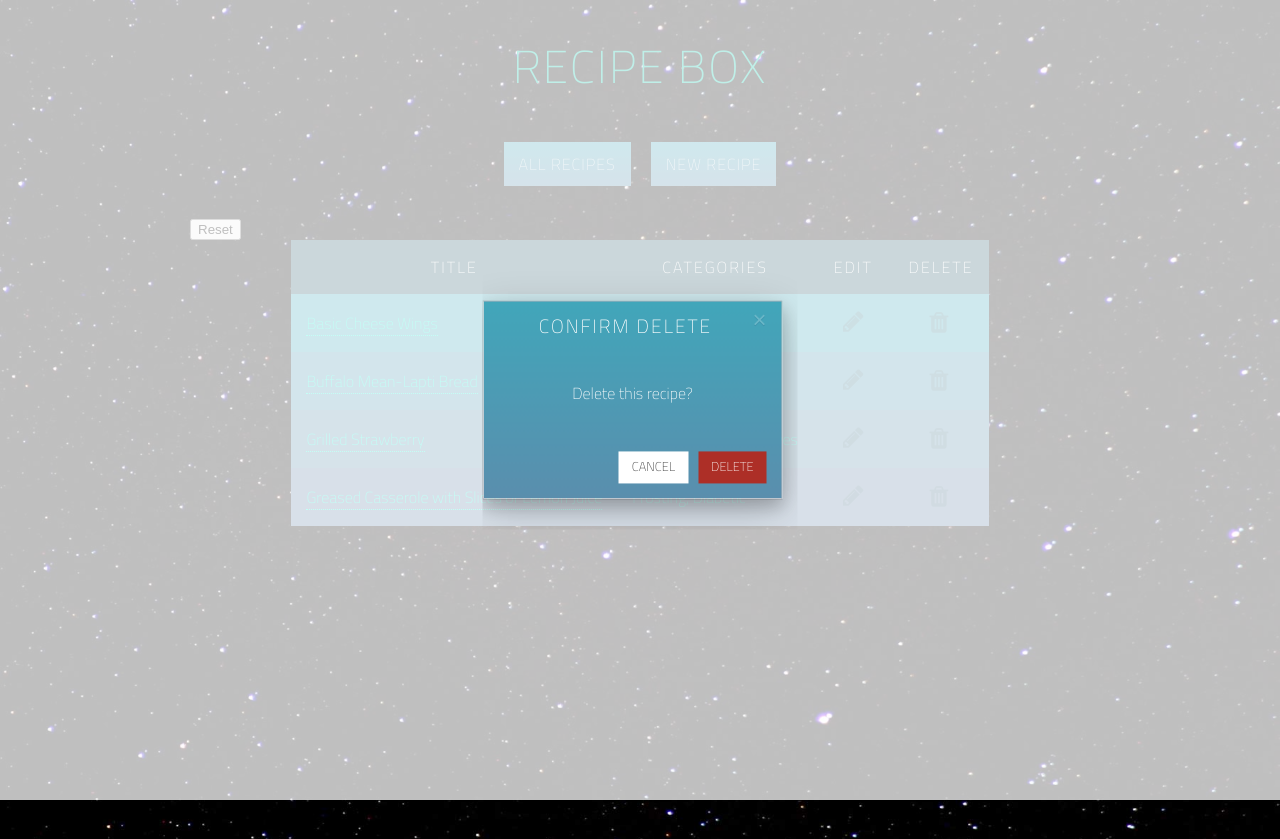
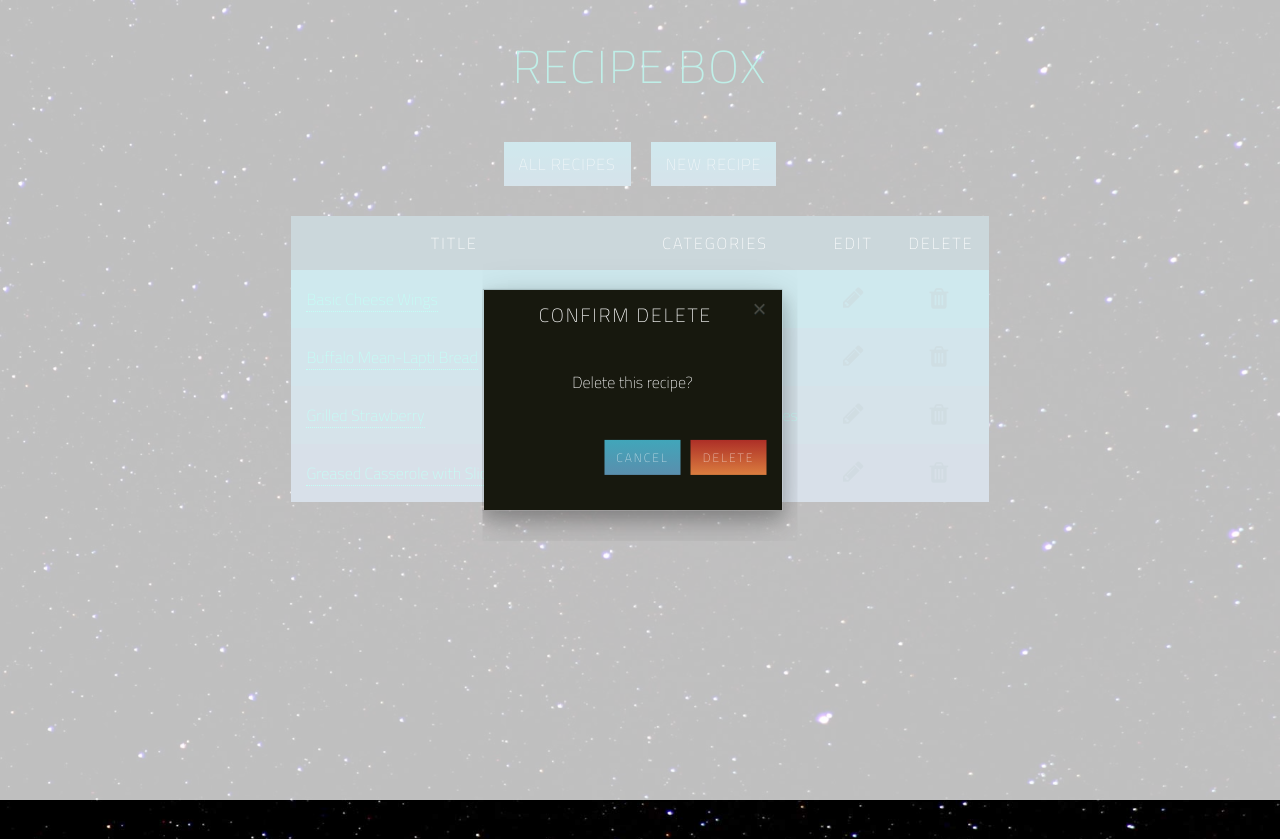
Before and after one commit to rifkegribenes/recipe-box, a React app: page / in a window 1280 px wide. Both pictures are taken after a click on the button 938 px from the left and 321 px from the top of the page. Built offline with nearby package versions, Linux system fonts and the light colour scheme.

Commit message:
fixed modal buttons, confirmation messages

```diff
--- a/src/containers/EditRecipe.jsx
+++ b/src/containers/EditRecipe.jsx
@@ -17,6 +17,7 @@ class EditRecipe extends React.Component {
         categories: [],
         source: {},
       },
+      msg: false,
      };
     this.handleChange = this.handleChange.bind(this);
     this.handleSubmit = this.handleSubmit.bind(this);
@@ -48,16 +49,24 @@ handleSubmit(event) {
     let key = this.state.key;
     let ingredients = this.state.recipe.ingredientString.split('\n');
     let instructions = this.state.recipe.instructionString.split('\n');
-    this.setState({
+    this.setState(prevState => {
+      return {
       recipe: {
         ingredients,
         instructions
-      }
-    })
+      },
+      msg: true,
+    }
+    });
     recipes[key] = this.state.recipe;
     this.setState(prevState => {
     localStorage.setItem('recipes', JSON.stringify(recipes));
-    this.props.history.push('/');
+    setTimeout(() => {
+        this.setState({
+          msg: false,
+        });
+  this.props.history.push('/');
+      }, 2000);
     return { recipes };
    });
   }
@@ -72,6 +81,7 @@ render() {
         <h2 className="newRecipe__banner">.:: Update Recipe ::.</h2>
         <div className="newRecipe__container">
           <form className="newRecipe__form">
+          {this.state.msg && <div className="recipeInd__message">Your recipe was saved.</div>}
             <input
               className="newRecipe__input c1"
               type="text" name="title"
@@ -112,7 +122,6 @@ render() {
               className="newRecipe__cancel newRecipe__button"
             >Cancel</Link>
             </div>
-            {this.state.msg && <div className="recipeInd__message">Your recipe was saved.</div>}
           </form>
         </div>
       </div>
--- a/src/containers/NewRecipe.jsx
+++ b/src/containers/NewRecipe.jsx
@@ -82,6 +82,7 @@ render() {
         <h2 className="newRecipe__banner">.:: Add Recipe ::.</h2>
         <div className="newRecipe__container">
           <form className="newRecipe__form">
+          {this.state.msg && <div className="recipeInd__message">Your recipe was saved.</div>}
             <input
               className="newRecipe__input c1"
               type="text" name="title"
@@ -120,7 +121,6 @@ render() {
               className="newRecipe__cancel newRecipe__button"
             ><span>Cancel</span></Link>
             </div>
-            {this.state.msg && <div className="recipeInd__message">Your recipe was saved.</div>}
           </form>
         </div>
       </div>
--- a/src/containers/RecipeIndex.jsx
+++ b/src/containers/RecipeIndex.jsx
@@ -100,7 +100,6 @@ render() {
     return (
 
       <div className="recipeInd__container">
-      <button onClick={() => this.onReset()}>Reset</button>
         <Modal
           isOpen={this.state.modalOpen}
           onAfterOpen={this.afterOpenModal}
@@ -131,13 +130,13 @@ render() {
                   onClick={this.closeModal}
                   className="modal__button modal__close--btn"
                   data-dismiss="modal"
-                >Cancel</button>
+                ><span>Cancel</span></button>
                 <button
                   type="button"
                   onClick={() => this.onDelete(this.state.deleteKey)}
                   className="modal__button modal__confirm"
                   data-dismiss="modal"
-                >Delete</button>
+                ><span>Delete</span></button>
               </div>
             </div>
           </div>
--- a/src/style.scss
+++ b/src/style.scss
@@ -125,21 +125,21 @@ body {
 
 .c1 {
 	background: #41A6BA;  /* fallback for old browsers */
-background: -webkit-linear-gradient(to bottom, #41A6BA, #4f99b4);  /* Chrome 10-25, Safari 5.1-6 */
+background: -webkit-linear-gradient(to bottom, #41A6BA, #4f99b4);
 background: linear-gradient(to bottom, #41A6BA, #4f99b4);
 }
 
 .c2 { background: #5a8ead;  /* fallback for old browsers */
-background: -webkit-linear-gradient(to bottom, #5a8ead, #6485a8);  /* Chrome 10-25, Safari 5.1-6 */
-background: linear-gradient(to bottom, #5a8ead, #6485a8); /* W3C, IE 10+/ Edge, Firefox 16+, Chrome 26+, Opera 12+, Safari 7+ */
+background: -webkit-linear-gradient(to bottom, #5a8ead, #6485a8);
+background: linear-gradient(to bottom, #5a8ead, #6485a8);
  }
 .c3 { background: #6e7aa4;  /* fallback for old browsers */
-background: -webkit-linear-gradient(to bottom, #6e7aa4, #7b6f9f);  /* Chrome 10-25, Safari 5.1-6 */
-background: linear-gradient(to bottom, #6e7aa4, #7b6f9f); /* W3C, IE 10+/ Edge, Firefox 16+, Chrome 26+, Opera 12+, Safari 7+ */
+background: -webkit-linear-gradient(to bottom, #6e7aa4, #7b6f9f);
+background: linear-gradient(to bottom, #6e7aa4, #7b6f9f);
  }
 .c4 { background: #7c6798;  /* fallback for old browsers */
-background: -webkit-linear-gradient(to bottom, #7c6798, #80699d);  /* Chrome 10-25, Safari 5.1-6 */
-background: linear-gradient(to bottom, #7c6798, #80699d); /* W3C, IE 10+/ Edge, Firefox 16+, Chrome 26+, Opera 12+, Safari 7+ */
+background: -webkit-linear-gradient(to bottom, #7c6798, #80699d);
+background: linear-gradient(to bottom, #7c6798, #80699d);
  }
 
 h1, h2, h3 {
@@ -179,8 +179,8 @@ h3 {
 	padding: 10px;
 	margin: 10px;
 	position: relative;
-		background: #41A6BA;  /* fallback for old browsers */
-background: -webkit-linear-gradient(to bottom, #41A6BA, #5a8ead);  /* Chrome 10-25, Safari 5.1-6 */
+	background: #41A6BA;
+	background: -webkit-linear-gradient(to bottom, #41A6BA, #5a8ead);
 	background: linear-gradient(to bottom, #41A6BA, #5a8ead);
 
 	&:after {
@@ -190,9 +190,9 @@ background: linear-gradient(to bottom, #41A6BA, #5a8ead);
 	  left: 0;
 	  width: 100%;
 	  height: 100%;
-  background: #41A6BA;  /* fallback for old browsers */
-background: -webkit-linear-gradient(to top, #41A6BA, #5a8ead);  /* Chrome 10-25, Safari 5.1-6 */
-background: linear-gradient(to top, #41A6BA, #5a8ead); /* W3C, IE 10+/ Edge, Firefox 16+, Chrome 26+, Opera 12+, Safari 7+ */
+	  background: #41A6BA;
+		background: -webkit-linear-gradient(to top, #41A6BA, #5a8ead);
+		background: linear-gradient(to top, #41A6BA, #5a8ead);
 	  -webkit-transition: all 300ms ease-in-out;
 	  transition: all 300ms ease-in-out;
 	  z-index: 2;
@@ -201,17 +201,16 @@ background: linear-gradient(to top, #41A6BA, #5a8ead); /* W3C, IE 10+/ Edge, Fir
 
 	&:hover {
 		color: white;
-	background: #41A6BA;  /* fallback for old browsers */
-background: -webkit-linear-gradient(to top, #41A6BA, #5a8ead);  /* Chrome 10-25, Safari 5.1-6 */
-background: linear-gradient(to top, #41A6BA, #5a8ead); /* W3C, IE 10+/ Edge, Firefox 16+, Chrome 26+, Opera 12+, Safari 7+ */
+		background: #41A6BA;
+		background: -webkit-linear-gradient(to top, #41A6BA, #5a8ead);
+		background: linear-gradient(to top, #41A6BA, #5a8ead);
 		-webkit-transition: all 300ms ease-in-out;
 	  transition: all 300ms ease-in-out;
-}
 
-&:hover:after {
+	  &:after {
 		opacity: 1;
 		}
-
+	}
 
 	& a {
 		color: inherit;
@@ -239,13 +238,12 @@ background: linear-gradient(to top, #41A6BA, #5a8ead); /* W3C, IE 10+/ Edge, Fir
 
 	&__form {
 		width: 100%;
+		padding: 20px;
+		margin: auto;
 
 		@include for-tablet-portrait-up {
 	        width: 80%;
 	      }
-
-	padding: 20px;
-	margin: auto;
 	}
 
 	&__banner {
@@ -315,7 +313,6 @@ background: linear-gradient(to top, #41A6BA, #5a8ead); /* W3C, IE 10+/ Edge, Fir
 		width: 100%;
 	}
 
-
 	&__button {
 			color: rgba(255,255,255,.7);
 			font-family: 'Titillium Web', sans-serif;
@@ -331,8 +328,8 @@ background: linear-gradient(to top, #41A6BA, #5a8ead); /* W3C, IE 10+/ Edge, Fir
 			-webkit-appearance: none;
 			border: none;
 			position: relative;
-		background: #41A6BA;  /* fallback for old browsers */
-background: -webkit-linear-gradient(to bottom, #41A6BA, #5a8ead);  /* Chrome 10-25, Safari 5.1-6 */
+			background: #41A6BA;
+			background: -webkit-linear-gradient(to bottom, #41A6BA, #5a8ead);
 			background: linear-gradient(to bottom, #41A6BA, #5a8ead);
 
 			& span {
@@ -347,9 +344,9 @@ background: linear-gradient(to bottom, #41A6BA, #5a8ead);
 			  left: 0;
 			  width: 100%;
 			  height: 100%;
-  background: #41A6BA;  /* fallback for old browsers */
-background: -webkit-linear-gradient(to top, #41A6BA, #5a8ead);  /* Chrome 10-25, Safari 5.1-6 */
-background: linear-gradient(to top, #41A6BA, #5a8ead); /* W3C, IE 10+/ Edge, Firefox 16+, Chrome 26+, Opera 12+, Safari 7+ */
+			  background: #41A6BA;
+				background: -webkit-linear-gradient(to top, #41A6BA, #5a8ead);
+				background: linear-gradient(to top, #41A6BA, #5a8ead);
 			  -webkit-transition: all 300ms ease-in-out;
 			  transition: all 300ms ease-in-out;
 			  z-index: 2;
@@ -359,14 +356,14 @@ background: linear-gradient(to top, #41A6BA, #5a8ead); /* W3C, IE 10+/ Edge, Fir
 			&:hover {
 				color: white;
 				background: #41A6BA;  /* fallback for old browsers */
-background: -webkit-linear-gradient(to top, #41A6BA, #5a8ead);  /* Chrome 10-25, Safari 5.1-6 */
-background: linear-gradient(to top, #41A6BA, #5a8ead); /* W3C, IE 10+/ Edge, Firefox 16+, Chrome 26+, Opera 12+, Safari 7+ */
+				background: -webkit-linear-gradient(to top, #41A6BA, #5a8ead);
+				background: linear-gradient(to top, #41A6BA, #5a8ead);
 				-webkit-transition: all 300ms ease-in-out;
 	    	transition: all 300ms ease-in-out;
+
+	    	&::after {
+					opacity: 1;
 				}
-
-&:hover:after {
-	opacity: 1;
 			}
 		}
 
@@ -416,9 +413,7 @@ background: linear-gradient(to top, #41A6BA, #5a8ead); /* W3C, IE 10+/ Edge, Fir
 	&__content {
     position: relative;
 		color: white;
-	background: #41A6BA;  /* fallback for old browsers */
-background: -webkit-linear-gradient(to bottom, #41A6BA, #5a8ead);  /* Chrome 10-25, Safari 5.1-6 */
-background: linear-gradient(to bottom, #41A6BA, #5a8ead); /* W3C, IE 10+/ Edge, Firefox 16+, Chrome 26+, Opera 12+, Safari 7+ */
+		background: #17180E;
     -webkit-background-clip: padding-box;
     background-clip: padding-box;
     border: 1px solid $color_korange;
@@ -465,10 +460,6 @@ background: linear-gradient(to bottom, #41A6BA, #5a8ead); /* W3C, IE 10+/ Edge,
     }
   }
 
-  &__times {
-
-  }
-
   &__title {
   	margin: 0;
 		line-height: 1em;
@@ -478,59 +469,85 @@ background: linear-gradient(to bottom, #41A6BA, #5a8ead); /* W3C, IE 10+/ Edge,
   }
 
   &__button {
-  	color: #333;
-    background-color: #fff;
-    border-color: #ccc;
-    display: inline-block;
-    padding: 6px 12px;
-    margin-bottom: 0;
-	font-family: inherit;
+			color: rgba(255,255,255,.7);
+			font-family: 'Titillium Web', sans-serif;
 			text-transform: uppercase;
-	font-size: .8em;
-    line-height: 1.4em;
+			letter-spacing: 2px;
+			font-weight: 200;
+			font-size: .75em;
 			text-align: center;
-    white-space: nowrap;
-    vertical-align: middle;
-    -ms-touch-action: manipulation;
-    touch-action: manipulation;
-    cursor: pointer;
-    -webkit-user-select: none;
-    -moz-user-select: none;
-    -ms-user-select: none;
-    user-select: none;
-    background-image: none;
-    border: 1px solid transparent;
+			text-decoration: none !important;
+			padding: 8px 12px;
+			margin: 0 0 20px 0;
+			appearance: none;
+			-webkit-appearance: none;
+			border: none;
+			position: relative;
+			background: #41A6BA;
+			background: -webkit-linear-gradient(to bottom, #41A6BA, #5a8ead);
+			background: linear-gradient(to bottom, #41A6BA, #5a8ead);
 
-		&:focus {outline: thin dotted;
-	    outline: 5px auto -webkit-focus-ring-color;
-	    outline-offset: -2px;
+			& span {
+				position: relative;
+				z-index: 3;
+			}
+
+			&:after {
+			  position: absolute;
+			  content: '';
+			  top: 0;
+			  left: 0;
+			  width: 100%;
+			  height: 100%;
+			  background: #41A6BA;
+				background: -webkit-linear-gradient(to top, #41A6BA, #5a8ead);
+				background: linear-gradient(to top, #41A6BA, #5a8ead);
+			  -webkit-transition: all 300ms ease-in-out;
+			  transition: all 300ms ease-in-out;
+			  z-index: 2;
+			  opacity: 0;
+			}
+
+			&:hover {
+				color: white;
+				background: #41A6BA;
+				background: -webkit-linear-gradient(to top, #41A6BA, #5a8ead);
+				background: linear-gradient(to top, #41A6BA, #5a8ead);
+				-webkit-transition: all 300ms ease-in-out;
+			  transition: all 300ms ease-in-out;
+
+			  &:after {
+					opacity: 1;
+				}
 			}
 	}
 
-  &__close--btn {
-
+	&__cancel {
+			margin-left: 20px;
 		}
 
   &__confirm {
   	margin-left: 10px;
-  	color: #fff;
-    background-color: $color_kred;
+  	background: $color_kred;
+		background: -webkit-linear-gradient(to bottom, $color_kred, $color_korange);
+		background: linear-gradient(to bottom, $color_kred, $color_korange);
 
-    &:hover, &:active  {
-    background-color: $color_korange;
+		&:after {
+		background: $color_korange;
+		background: -webkit-linear-gradient(to top, $color_kred, $color_korange);
+		background: linear-gradient(to top, $color_kred, $color_korange);
 		}
 
-    &:focus {
-    background-color: $color_red-lighter;
-    border-color: #761c19;
+    &:hover, &:active, &:focus  {
+    background: $color_korange;
+		background: -webkit-linear-gradient(to top, $color_kred, $color_korange);
+		background: linear-gradient(to top, $color_kred, $color_korange);
     }
 
   }
-
 }
 
 .recipeInd {
-
 
 	&__container {
 		width: 100%;
@@ -590,6 +607,14 @@ background: linear-gradient(to bottom, #41A6BA, #5a8ead); /* W3C, IE 10+/ Edge,
 			}
 		}
 	}
+	&__message {
+		width: 100%;
+		text-align: center;
+		padding: 10px;
+		color: $color_kteal-lighter;
+		border: 1px solid $color_kteal-lighter;
+		margin-bottom: 20px;
+	}
 
 	&__icon-container {
 				padding: 15px 30px;
@@ -601,7 +626,6 @@ background: linear-gradient(to bottom, #41A6BA, #5a8ead); /* W3C, IE 10+/ Edge,
 		}
 
 	}
-
 	&__icon {
 		opacity: .5;
 		font-size: 1.5em;
@@ -618,7 +642,6 @@ background: linear-gradient(to bottom, #41A6BA, #5a8ead); /* W3C, IE 10+/ Edge,
 			opacity: 1;
 			color: $color_kteal-lighter;
 			}
-
 		}
 		&--delete {
 			@extend .fa;
@@ -629,7 +652,6 @@ background: linear-gradient(to bottom, #41A6BA, #5a8ead); /* W3C, IE 10+/ Edge,
 			color: $color_korange;
 			}
 		}
-
 	}
 
 }
@@ -651,9 +673,7 @@ background: linear-gradient(to bottom, #41A6BA, #5a8ead); /* W3C, IE 10+/ Edge,
 		line-height: .9;
 		font-weight: 300;
 		@include for-tablet-landscape-up {
-
         }
-
 	}
 
 	&__list {
```
Lines whose indentation alone changed are shown as unchanged.
